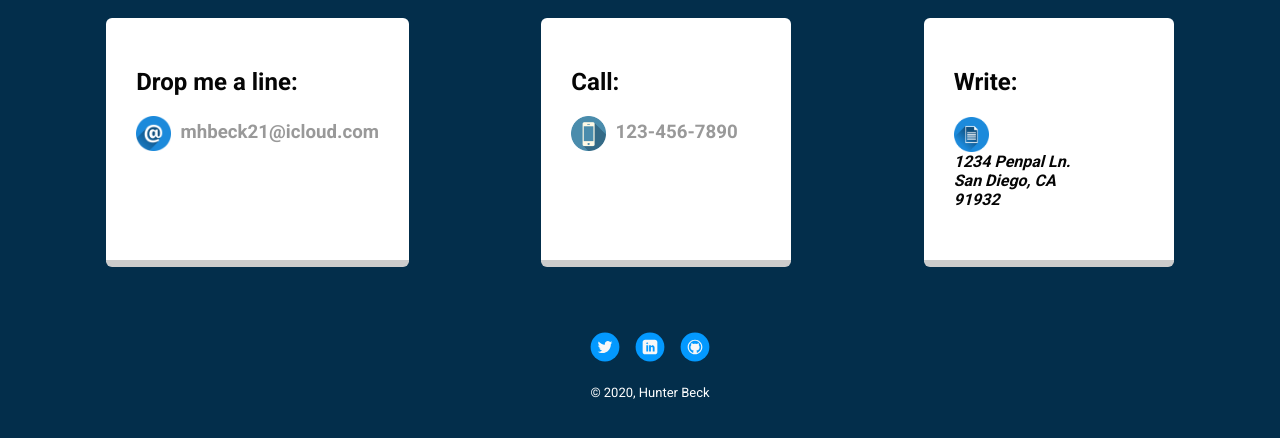
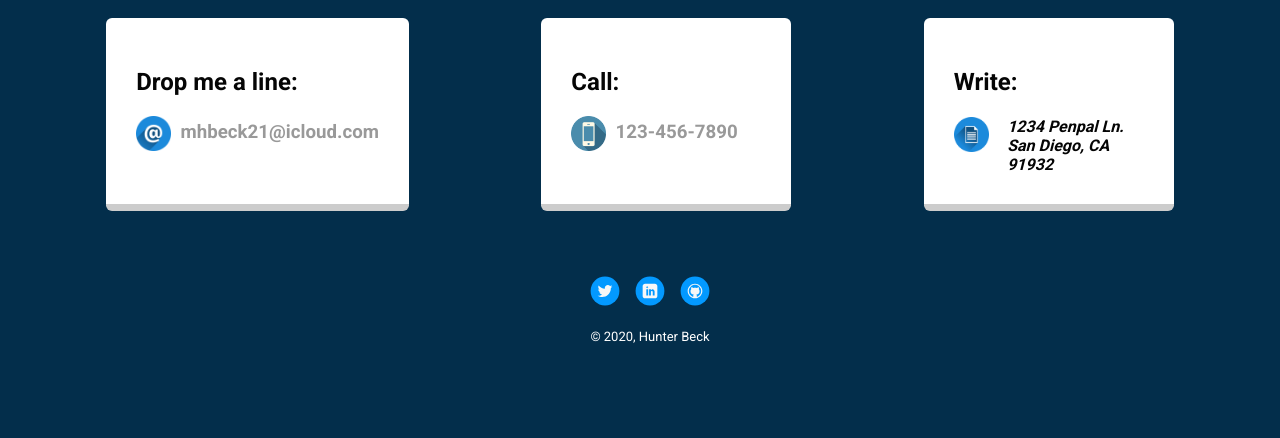
Before and after one commit to mhbeck-boop/Techdegree-Project-1, a plain HTML site: page contact.html in a window 1280 px wide. Shown: the part 472-910 px from the top of the page. Drawn offline with Linux system fonts and the light colour scheme; a web font is replaced by a local one.

Commit message:
Final Draft of Project 1

```diff
--- a/contact.html
+++ b/contact.html
@@ -38,7 +38,7 @@
 
             <div class="job">
                 <h2>Write:</h2>
-                    <h4><img src="images/write.png" alt="write icon" class="icons" align="middle"><address>1234 Penpal Ln.<br>San Diego, CA <br>91932</address></h4>
+                    <h4><img src="images/write.png" alt="write icon" class="icons"><address class="addy">1234 Penpal Ln.<br>San Diego, CA <br>91932</address></h4>
             </div>
         </main>
 
--- a/styles.css
+++ b/styles.css
@@ -151,6 +151,10 @@ ul.skills {
   height: 35px;
   vertical-align: middle;
 }
+.addy{
+  float:right;
+  padding-right: 20px;
+}
 footer {
   width: 100%;
   min-height: 30px;
```
